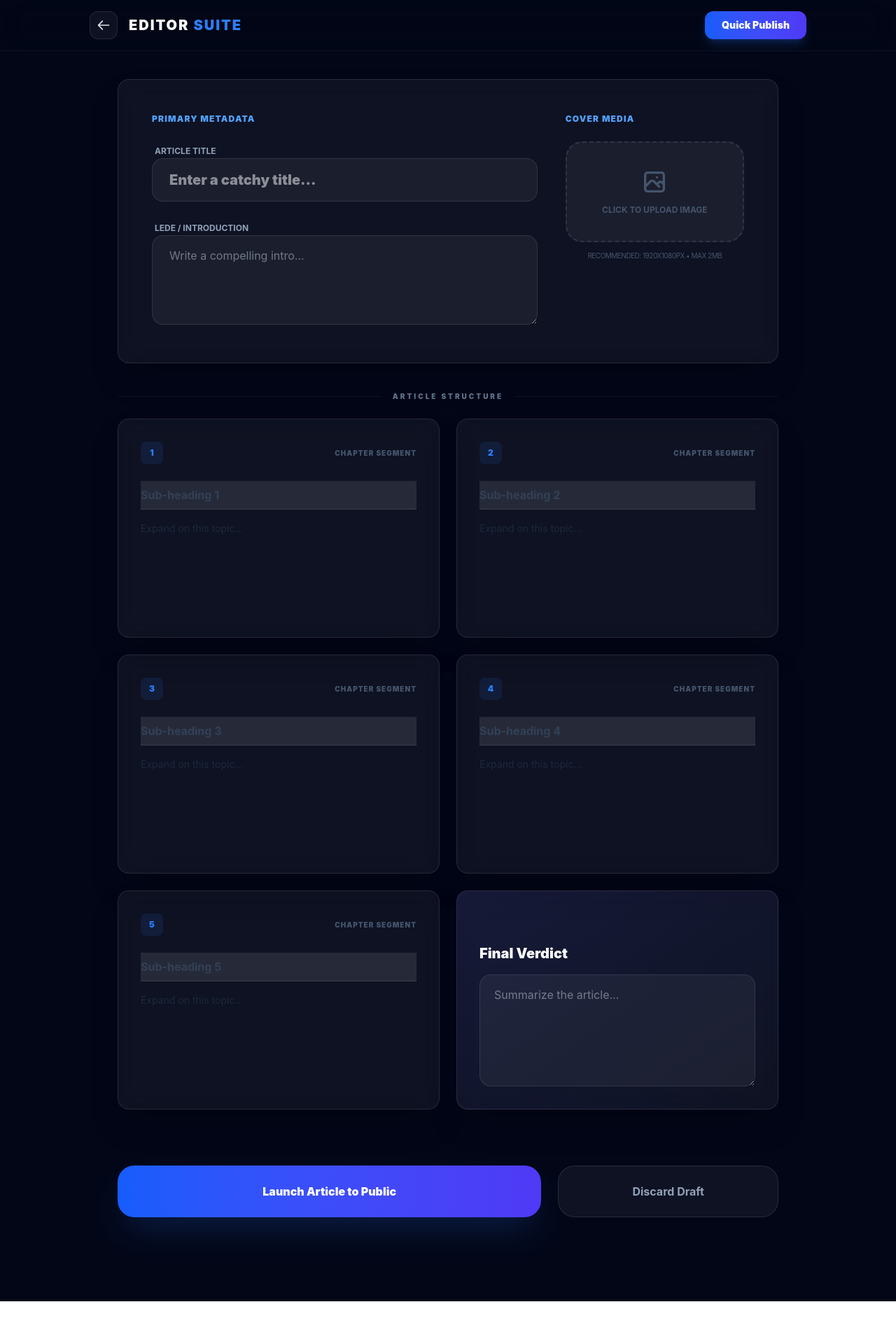
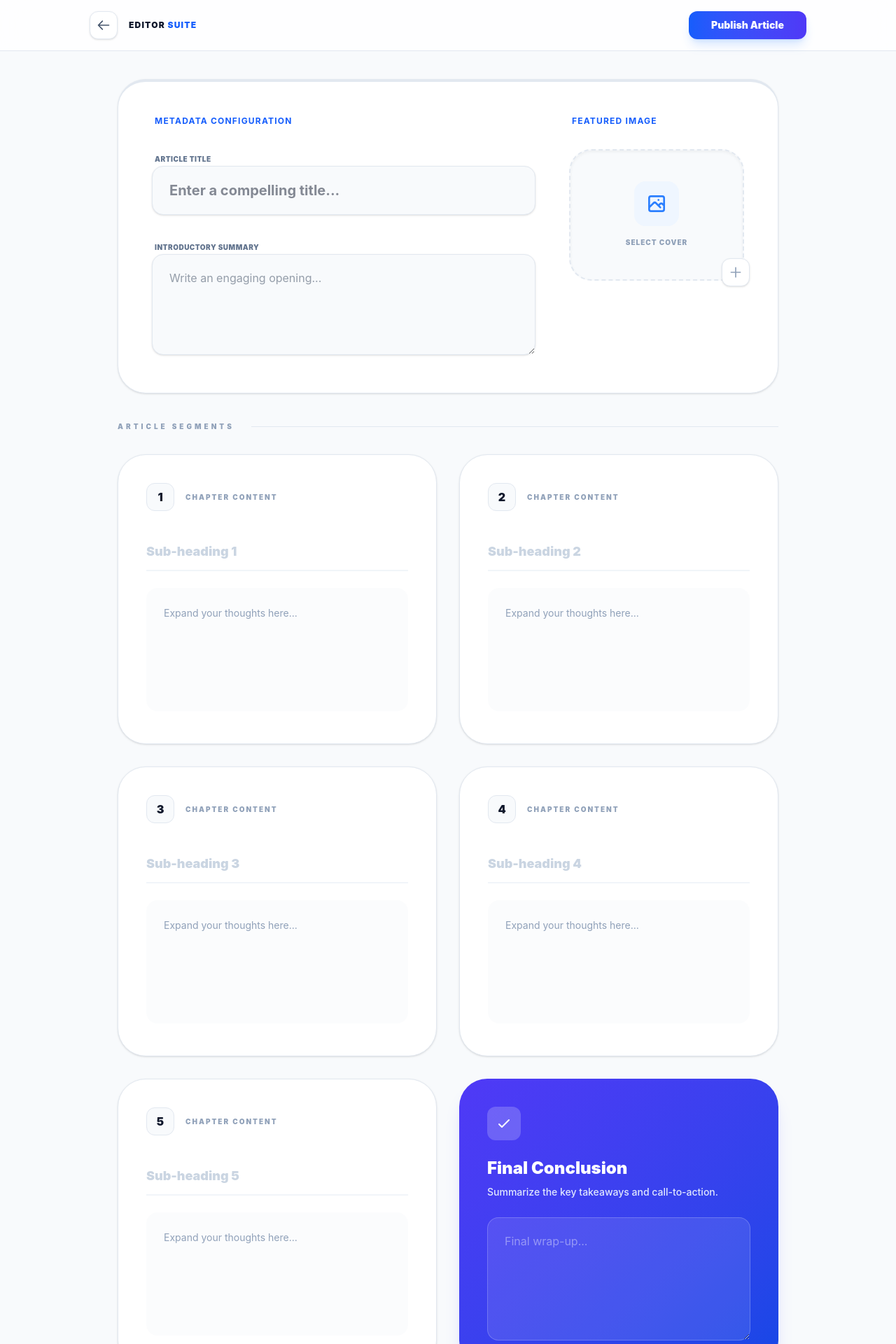
Before and after one commit to ARMAANSIDDIQUI/GoZoom, a React (Vite) app in the folder frontend/: page /admin/add-blog in a window 1280 px wide. Shown: the top 1920 px of the page at 70% size. Before the commit the page ends 1859 px from the top, so only its background shows below. Built offline with nearby package versions, Linux system fonts and the light colour scheme.

Commit message:
admin css

```diff
--- a/frontend/src/pages/admin/AdminAddBlog.jsx
+++ b/frontend/src/pages/admin/AdminAddBlog.jsx
@@ -55,18 +55,18 @@ const AdminAddBlog = () => {
     };
 
     return (
-        <div className="min-h-screen bg-slate-950 font-sans text-slate-200 pb-20">
-            {/* Navigation */}
-            <nav className="sticky top-0 z-50 bg-slate-950/50 backdrop-blur-xl border-b border-white/5 px-6 py-4">
+        <div className="min-h-screen bg-slate-50 font-sans text-slate-800 pb-20">
+            {/* Header / Navigation */}
+            <nav className="sticky top-0 z-50 bg-white/80 backdrop-blur-xl border-b border-slate-200 px-6 py-4">
                 <div className="max-w-5xl mx-auto flex justify-between items-center">
                     <div className="flex items-center gap-4">
-                        <Link to="/admin/dashboard" className="w-10 h-10 bg-white/5 hover:bg-white/10 border border-white/10 rounded-xl flex items-center justify-center transition-all duration-300">
-                            <svg xmlns="http://www.w3.org/2000/svg" className="h-5 w-5" fill="none" viewBox="0 0 24 24" stroke="currentColor"><path strokeLinecap="round" strokeLinejoin="round" strokeWidth={2} d="M10 19l-7-7m0 0l7-7m-7 7h18" /></svg>
+                        <Link to="/admin/dashboard" className="w-10 h-10 bg-white hover:bg-slate-50 border border-slate-200 rounded-xl flex items-center justify-center transition-all duration-300 shadow-sm">
+                            <svg xmlns="http://www.w3.org/2000/svg" className="h-5 w-5 text-slate-600" fill="none" viewBox="0 0 24 24" stroke="currentColor"><path strokeLinecap="round" strokeLinejoin="round" strokeWidth={2} d="M10 19l-7-7m0 0l7-7m-7 7h18" /></svg>
                         </Link>
-                        <h1 className="text-xl font-black tracking-tight text-white uppercase tracking-widest text-sm">Editor <span className="text-blue-500">Suite</span></h1>
+                        <h1 className="text-xl font-black tracking-tight text-slate-900 uppercase tracking-widest text-xs">Editor <span className="text-blue-600">Suite</span></h1>
                     </div>
-                    <button onClick={handleSubmit} type="button" className="bg-gradient-to-r from-blue-600 to-indigo-600 text-white px-6 py-2.5 rounded-xl font-black text-sm shadow-lg shadow-blue-500/20 active:scale-95 transition-transform">
-                        Quick Publish
+                    <button onClick={handleSubmit} type="button" className="bg-gradient-to-r from-blue-600 to-indigo-600 text-white px-8 py-2.5 rounded-xl font-black text-sm shadow-lg shadow-blue-500/20 active:scale-95 transition-transform">
+                        Publish Article
                     </button>
                 </div>
             </nav>
@@ -75,104 +75,113 @@ const AdminAddBlog = () => {
                 <form onSubmit={handleSubmit} className="space-y-10">
 
                     {/* Hero Section of Blog */}
-                    <div className="glass-card p-8 md:p-12 border-t-4 border-blue-500">
-                        <div className="grid grid-cols-1 lg:grid-cols-3 gap-10">
-                            <div className="lg:col-span-2 space-y-6">
-                                <h3 className="text-blue-400 font-black uppercase tracking-widest text-xs">Primary Metadata</h3>
-                                <div className="space-y-2">
-                                    <label className="text-slate-400 font-bold text-xs uppercase ml-1">Article Title</label>
+                    <div className="bg-white p-8 md:p-12 rounded-[2.5rem] border border-slate-200 shadow-sm border-t-4 border-blue-500">
+                        <div className="grid grid-cols-1 lg:grid-cols-3 gap-12">
+                            <div className="lg:col-span-2 space-y-8">
+                                <h3 className="text-blue-600 font-bold uppercase tracking-widest text-xs ml-1">Metadata Configuration</h3>
+                                <div className="space-y-3">
+                                    <label className="text-slate-500 font-black text-[10px] uppercase tracking-wider ml-1">Article Title</label>
                                     <input
                                         type="text" name="title" value={formData.title} onChange={handleChange}
-                                        className="w-full bg-white/5 border border-white/10 rounded-2xl px-6 py-4 text-white text-xl font-black outline-none focus:border-blue-500 focus:bg-white/10 transition-all"
-                                        placeholder="Enter a catchy title..." required
+                                        className="w-full bg-slate-50 border border-slate-200 rounded-2xl px-6 py-5 text-slate-900 text-xl font-bold outline-none focus:border-blue-500 focus:bg-white transition-all shadow-sm"
+                                        placeholder="Enter a compelling title..." required
                                     />
                                 </div>
-                                <div className="space-y-2">
-                                    <label className="text-slate-400 font-bold text-xs uppercase ml-1">Lede / Introduction</label>
+                                <div className="space-y-3">
+                                    <label className="text-slate-500 font-black text-[10px] uppercase tracking-wider ml-1">Introductory Summary</label>
                                     <textarea
                                         name="introduction" value={formData.introduction} onChange={handleChange}
-                                        className="w-full bg-white/5 border border-white/10 rounded-2xl px-6 py-4 text-slate-300 outline-none focus:border-blue-500 focus:bg-white/10 h-32 transition-all"
-                                        placeholder="Write a compelling intro..." required
+                                        className="w-full bg-slate-50 border border-slate-200 rounded-2xl px-6 py-5 text-slate-700 outline-none focus:border-blue-500 focus:bg-white h-36 transition-all shadow-sm leading-relaxed"
+                                        placeholder="Write an engaging opening..." required
                                     ></textarea>
                                 </div>
                             </div>
 
-                            <div className="space-y-6">
-                                <h3 className="text-blue-400 font-black uppercase tracking-widest text-xs">Cover Media</h3>
+                            <div className="space-y-8">
+                                <h3 className="text-blue-600 font-bold uppercase tracking-widest text-xs ml-1">Featured Image</h3>
                                 <div className="relative group">
-                                    <div className="aspect-video bg-white/5 border-2 border-dashed border-white/10 rounded-3xl flex flex-col items-center justify-center overflow-hidden group-hover:border-blue-500/50 transition-colors">
+                                    <div className="aspect-[4/3] bg-slate-50 border-2 border-dashed border-slate-200 rounded-[2rem] flex flex-col items-center justify-center overflow-hidden group-hover:border-blue-500/50 transition-colors shadow-inner">
                                         {preview ? (
                                             <img src={preview} alt="Preview" className="w-full h-full object-cover" />
                                         ) : (
-                                            <div className="text-center p-6">
-                                                <svg xmlns="http://www.w3.org/2000/svg" className="h-10 w-10 text-slate-600 mx-auto mb-3" fill="none" viewBox="0 0 24 24" stroke="currentColor"><path strokeLinecap="round" strokeLinejoin="round" strokeWidth={2} d="M4 16l4.586-4.586a2 2 0 012.828 0L16 16m-2-2l1.586-1.586a2 2 0 012.828 0L20 14m-6-6h.01M6 20h12a2 2 0 002-2V6a2 2 0 00-2-2H6a2 2 0 00-2 2v12a2 2 0 002 2z" /></svg>
-                                                <p className="text-slate-600 text-xs font-bold uppercase">Click to upload image</p>
+                                            <div className="text-center p-8">
+                                                <div className="w-16 h-16 bg-blue-50 rounded-2xl flex items-center justify-center text-blue-500 mx-auto mb-4">
+                                                    <svg xmlns="http://www.w3.org/2000/svg" className="h-8 w-8" fill="none" viewBox="0 0 24 24" stroke="currentColor"><path strokeLinecap="round" strokeLinejoin="round" strokeWidth={2} d="M4 16l4.586-4.586a2 2 0 012.828 0L16 16m-2-2l1.586-1.586a2 2 0 012.828 0L20 14m-6-6h.01M6 20h12a2 2 0 002-2V6a2 2 0 00-2-2H6a2 2 0 00-2 2v12a2 2 0 002 2z" /></svg>
+                                                </div>
+                                                <p className="text-slate-400 text-[10px] font-black uppercase tracking-widest">Select Cover</p>
                                             </div>
                                         )}
                                         <input type="file" accept="image/*" onChange={handleImageChange} className="absolute inset-0 opacity-0 cursor-pointer" required />
                                     </div>
-                                    <p className="text-center text-[10px] text-slate-600 mt-3 uppercase tracking-tighter">Recommended: 1920x1080px • Max 2MB</p>
+                                    <div className="absolute -bottom-2 -right-2 w-10 h-10 bg-white border border-slate-200 rounded-xl flex items-center justify-center text-slate-400 shadow-sm group-hover:text-blue-500 group-hover:border-blue-200 transition-colors">
+                                        <svg xmlns="http://www.w3.org/2000/svg" className="h-5 w-5" fill="none" viewBox="0 0 24 24" stroke="currentColor"><path strokeLinecap="round" strokeLinejoin="round" strokeWidth={2} d="M12 4v16m8-8H4" /></svg>
+                                    </div>
                                 </div>
                             </div>
                         </div>
                     </div>
 
-                    {/* Content Chapters */}
-                    <div className="space-y-6">
-                        <div className="flex items-center gap-4">
-                            <hr className="flex-1 border-white/5" />
-                            <h3 className="text-slate-500 font-black uppercase tracking-[0.3em] text-[10px]">Article Structure</h3>
-                            <hr className="flex-1 border-white/5" />
+                    {/* Content Structure */}
+                    <div className="space-y-8">
+                        <div className="flex items-center gap-6">
+                            <h3 className="text-slate-400 font-black uppercase tracking-[0.4em] text-[10px] whitespace-nowrap">Article Segments</h3>
+                            <hr className="flex-1 border-slate-200" />
                         </div>
 
-                        <div className="grid grid-cols-1 md:grid-cols-2 gap-6">
+                        <div className="grid grid-cols-1 md:grid-cols-2 gap-8">
                             {[1, 2, 3, 4, 5].map((num) => (
-                                <div key={num} className="glass-card p-8 space-y-6 border-l-2 border-white/5 hover:border-blue-500/30 transition-colors">
-                                    <div className="flex items-center justify-between">
-                                        <span className="w-8 h-8 rounded-lg bg-blue-500/10 flex items-center justify-center font-black text-blue-500 text-xs">{num}</span>
-                                        <span className="text-[10px] text-slate-600 font-black uppercase tracking-widest">Chapter Segment</span>
+                                <div key={num} className="bg-white p-10 rounded-[2.5rem] border border-slate-200 shadow-sm hover:shadow-md transition-all group">
+                                    <div className="flex items-center gap-4 mb-8">
+                                        <span className="w-10 h-10 rounded-xl bg-slate-50 border border-slate-200 flex items-center justify-center font-black text-slate-900 group-hover:bg-blue-600 group-hover:text-white group-hover:border-blue-600 transition-all duration-500">{num}</span>
+                                        <span className="text-[10px] text-slate-400 font-black uppercase tracking-[0.2em]">Chapter Content</span>
                                     </div>
-                                    <div className="space-y-4">
+                                    <div className="space-y-6">
                                         <input
                                             type="text"
                                             name={`heading${num}`}
                                             value={formData[`heading${num}`]}
                                             onChange={handleChange}
-                                            className="w-full bg-white/10 border-b border-white/10 px-0 py-2 text-white font-bold outline-none focus:border-blue-500 transition-all placeholder:text-slate-700"
+                                            className="w-full bg-transparent border-b-2 border-slate-100 px-0 py-3 text-slate-900 font-black text-lg outline-none focus:border-blue-500 transition-all placeholder:text-slate-300"
                                             placeholder={`Sub-heading ${num}`}
                                         />
                                         <textarea
                                             name={`paragraph${num}`}
                                             value={formData[`paragraph${num}`]}
                                             onChange={handleChange}
-                                            className="w-full bg-transparent text-slate-400 text-sm leading-relaxed outline-none h-32 resize-none placeholder:text-slate-800"
-                                            placeholder="Expand on this topic..."
+                                            className="w-full bg-slate-50/50 rounded-2xl p-6 text-slate-600 text-sm leading-relaxed outline-none h-44 resize-none focus:bg-white border border-transparent focus:border-slate-200 transition-all placeholder:text-slate-400"
+                                            placeholder="Expand your thoughts here..."
                                         ></textarea>
                                     </div>
                                 </div>
                             ))}
 
-                            <div className="glass-card p-8 bg-gradient-to-br from-indigo-500/10 to-transparent flex flex-col justify-end">
-                                <h3 className="text-white font-black text-xl mb-4">Final Verdict</h3>
+                            <div className="bg-gradient-to-br from-indigo-600 to-blue-700 p-10 rounded-[2.5rem] shadow-xl shadow-indigo-500/20 flex flex-col justify-between">
+                                <div className="mb-6">
+                                    <div className="w-12 h-12 bg-white/20 rounded-xl flex items-center justify-center text-white mb-6">
+                                        <svg xmlns="http://www.w3.org/2000/svg" className="h-6 w-6" fill="none" viewBox="0 0 24 24" stroke="currentColor"><path strokeLinecap="round" strokeLinejoin="round" strokeWidth={2} d="M5 13l4 4L19 7" /></svg>
+                                    </div>
+                                    <h3 className="text-white font-black text-2xl">Final Conclusion</h3>
+                                    <p className="text-indigo-100 text-sm mt-2 font-medium">Summarize the key takeaways and call-to-action.</p>
+                                </div>
                                 <textarea
                                     name="conclusion"
                                     value={formData.conclusion}
                                     onChange={handleChange}
-                                    className="w-full bg-white/5 border border-white/10 rounded-2xl px-5 py-4 text-slate-300 outline-none focus:border-indigo-500 h-40 transition-all"
-                                    placeholder="Summarize the article..."
+                                    className="w-full bg-white/10 border border-white/20 rounded-2xl px-6 py-5 text-white outline-none focus:bg-white focus:text-slate-900 h-44 transition-all placeholder:text-white/40 leading-relaxed"
+                                    placeholder="Final wrap-up..."
                                     required
                                 ></textarea>
                             </div>
                         </div>
                     </div>
 
-                    {/* Final Actions */}
-                    <div className="flex flex-col md:flex-row gap-6 pt-10">
-                        <button type="submit" className="flex-1 bg-gradient-to-r from-blue-600 to-indigo-600 hover:scale-[1.02] active:scale-[0.98] text-white font-black py-6 rounded-3xl shadow-2xl shadow-blue-500/20 transition-all duration-300">
-                            Launch Article to Public
+                    {/* Final Submission */}
+                    <div className="flex flex-col md:flex-row gap-8 pt-10">
+                        <button type="submit" className="flex-1 bg-gradient-to-r from-blue-600 to-indigo-600 hover:from-blue-700 hover:to-indigo-700 hover:scale-[1.02] active:scale-[0.98] text-white font-black py-8 rounded-[2.5rem] shadow-2xl shadow-blue-500/30 transition-all duration-300 text-lg uppercase tracking-widest">
+                            Review & Distribute Article
                         </button>
-                        <Link to="/admin/dashboard" className="md:w-1/3 bg-white/5 hover:bg-white/10 border border-white/10 text-slate-400 font-bold py-6 rounded-3xl text-center transition-all duration-300">
-                            Discard Draft
+                        <Link to="/admin/dashboard" className="md:w-1/3 bg-white hover:bg-slate-50 border border-slate-200 text-slate-400 font-bold py-8 rounded-[2.5rem] text-center transition-all duration-300 shadow-sm uppercase tracking-widest text-sm">
+                            Save as Draft
                         </Link>
                     </div>
                 </form>
```
Also changed, not shown: frontend/src/pages/admin/AdminDashboard.jsx (+33 -28 lines), frontend/src/pages/admin/AdminLogin.jsx (+19 -20 lines).
